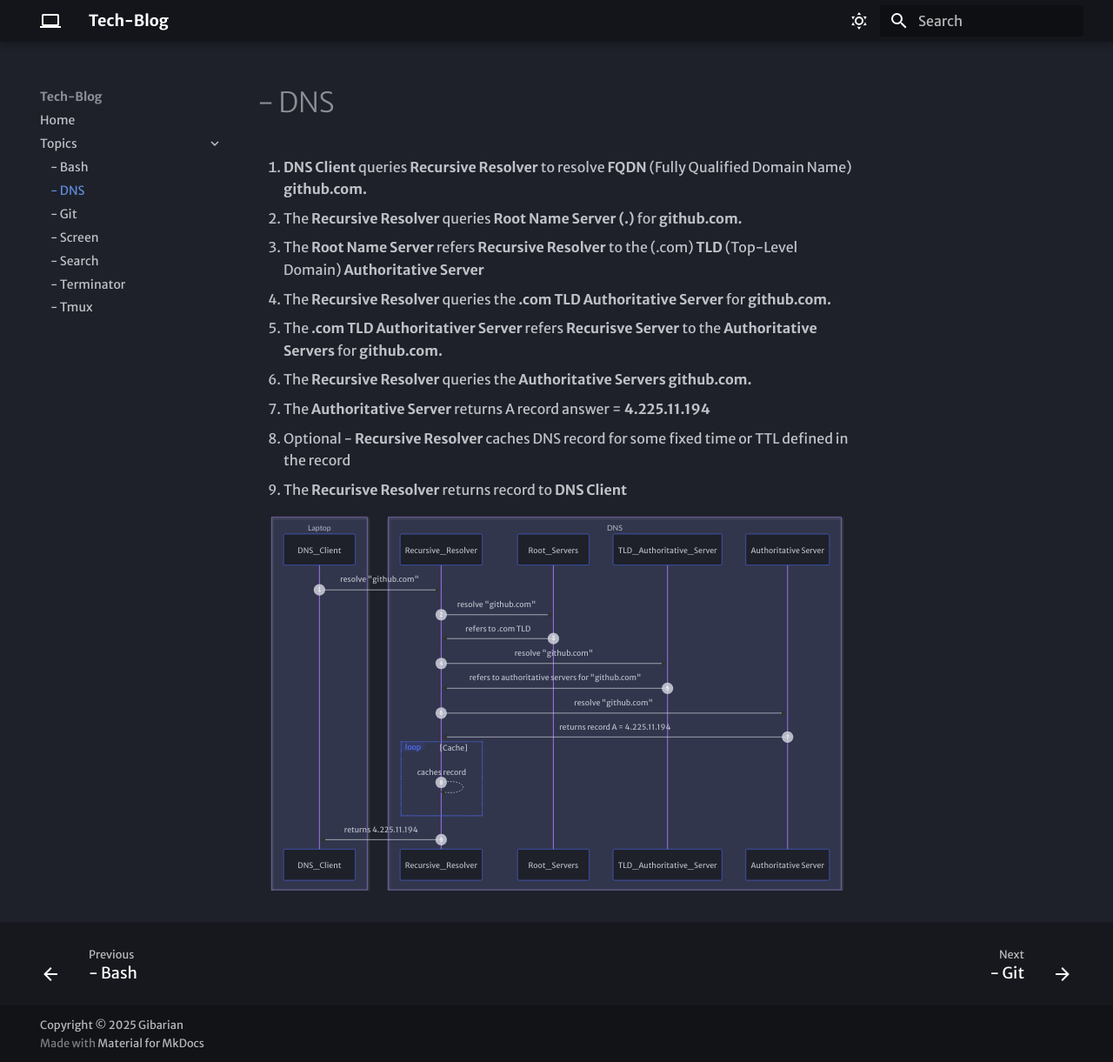
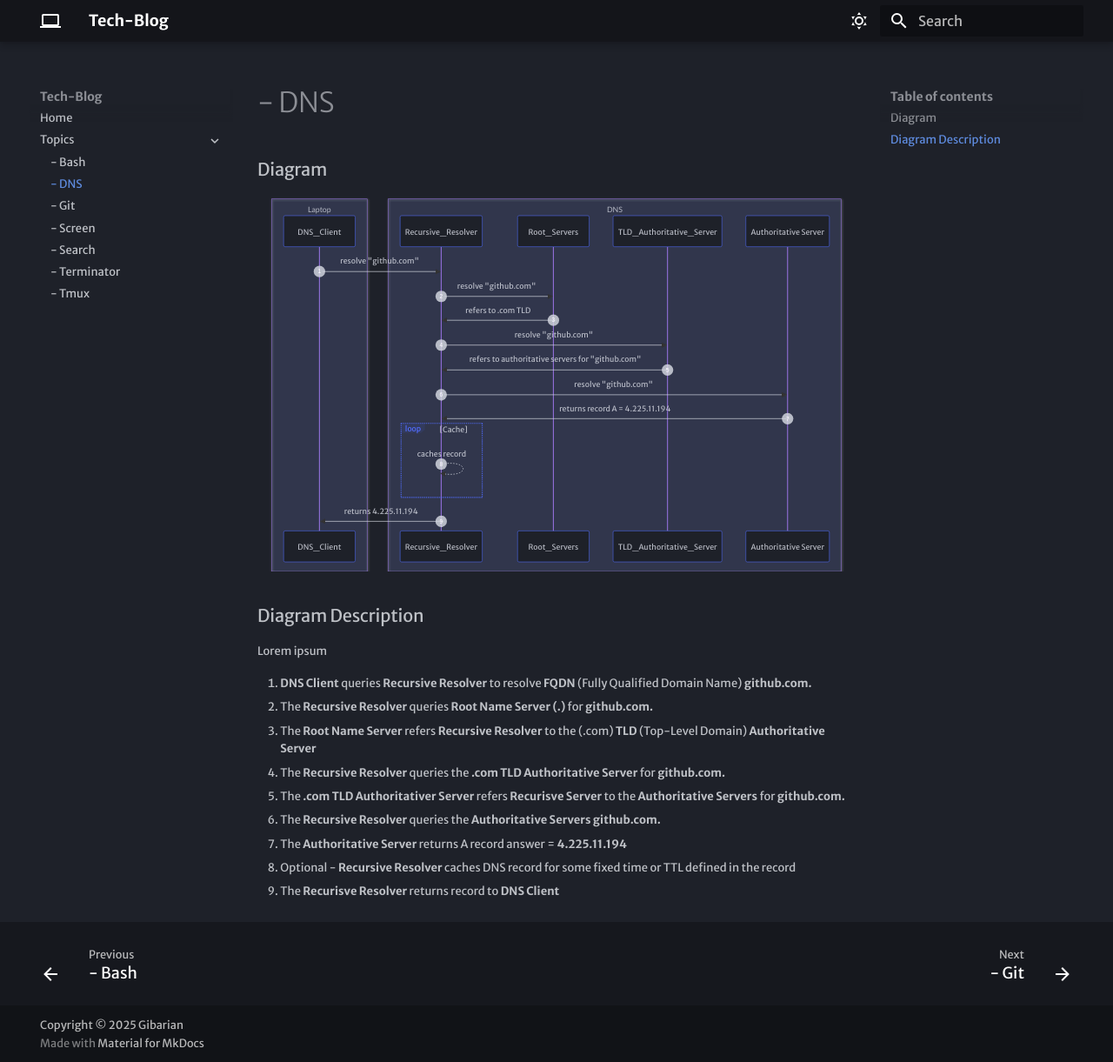
Before and after one commit to gibarian/tech-blog, an MkDocs documentation site: the page built from docs/topics/dns.md, in a window 1280 px wide and 1221 px high. Shown: the whole window at 87% size. Built offline with MkDocs 1.6.1 and Material for MkDocs 9.7.7, drawn with Linux system fonts in a browser that asks for light colours; some web fonts are replaced.

Commit message:
css + dns fix

````diff
--- /dev/null
+++ b/docs/stylesheets/extra.css
@@ -0,0 +1,12 @@
+:root {
+    --md-typeset-font-size: 0.65rem; /* default is 0.9rem */
+    --md-typeset-line-height: 1.45; /* optional */
+}
+
+p {
+  font-size: 0.65rem;
+}
+
+li {
+    font-size: 0.65rem;
+}
--- a/docs/topics/dns.md
+++ b/docs/topics/dns.md
@@ -2,16 +2,7 @@
 title: '- DNS'
 ---
 
-1. **DNS Client** queries **Recursive Resolver** to resolve **FQDN** (Fully Qualified Domain Name) __github.com.__
-2. The **Recursive Resolver** queries **Root Name Server** __(.)__ for __github.com.__
-3. The **Root Name Server** refers **Recursive Resolver** to the (.com) **TLD** (Top-Level Domain) **Authoritative Server**
-4. The **Recursive Resolver** queries the __.com__ **TLD Authoritative Server** for __github.com.__
-5. The __.com__ **TLD Authoritativer Server** refers **Recurisve Server** to the **Authoritative Servers** for __github.com.__
-6. The **Recursive Resolver** queries the **Authoritative Servers** __github.com.__
-7. The **Authoritative Server** returns A record answer = __4.225.11.194__
-8. Optional - **Recursive Resolver** caches DNS record for some fixed time or TTL defined in the record
-8. The **Recurisve Resolver** returns record to **DNS Client**
-
+### Diagram
 ```mermaid
 	sequenceDiagram
 	autonumber
@@ -38,3 +29,17 @@ title: '- DNS'
 	end
 	dns1 ->> client: returns 4.225.11.194
 ```
+
+### Diagram Description
+
+Lorem ipsum
+
+1. **DNS Client** queries **Recursive Resolver** to resolve **FQDN** (Fully Qualified Domain Name) __github.com.__
+2. The **Recursive Resolver** queries **Root Name Server** __(.)__ for __github.com.__
+3. The **Root Name Server** refers **Recursive Resolver** to the (.com) **TLD** (Top-Level Domain) **Authoritative Server**
+4. The **Recursive Resolver** queries the __.com__ **TLD Authoritative Server** for __github.com.__
+5. The __.com__ **TLD Authoritativer Server** refers **Recurisve Server** to the **Authoritative Servers** for __github.com.__
+6. The **Recursive Resolver** queries the **Authoritative Servers** __github.com.__
+7. The **Authoritative Server** returns A record answer = __4.225.11.194__
+8. Optional - **Recursive Resolver** caches DNS record for some fixed time or TTL defined in the record
+8. The **Recurisve Resolver** returns record to **DNS Client**
--- a/mkdocs.yml
+++ b/mkdocs.yml
@@ -29,6 +29,9 @@ theme:
 
 copyright: Copyright &copy; 2025 Gibarian
 
+extra_css:
+  - stylesheets/extra.css
+
 # Markdown extensions
 markdown_extensions:
   - abbr
````
